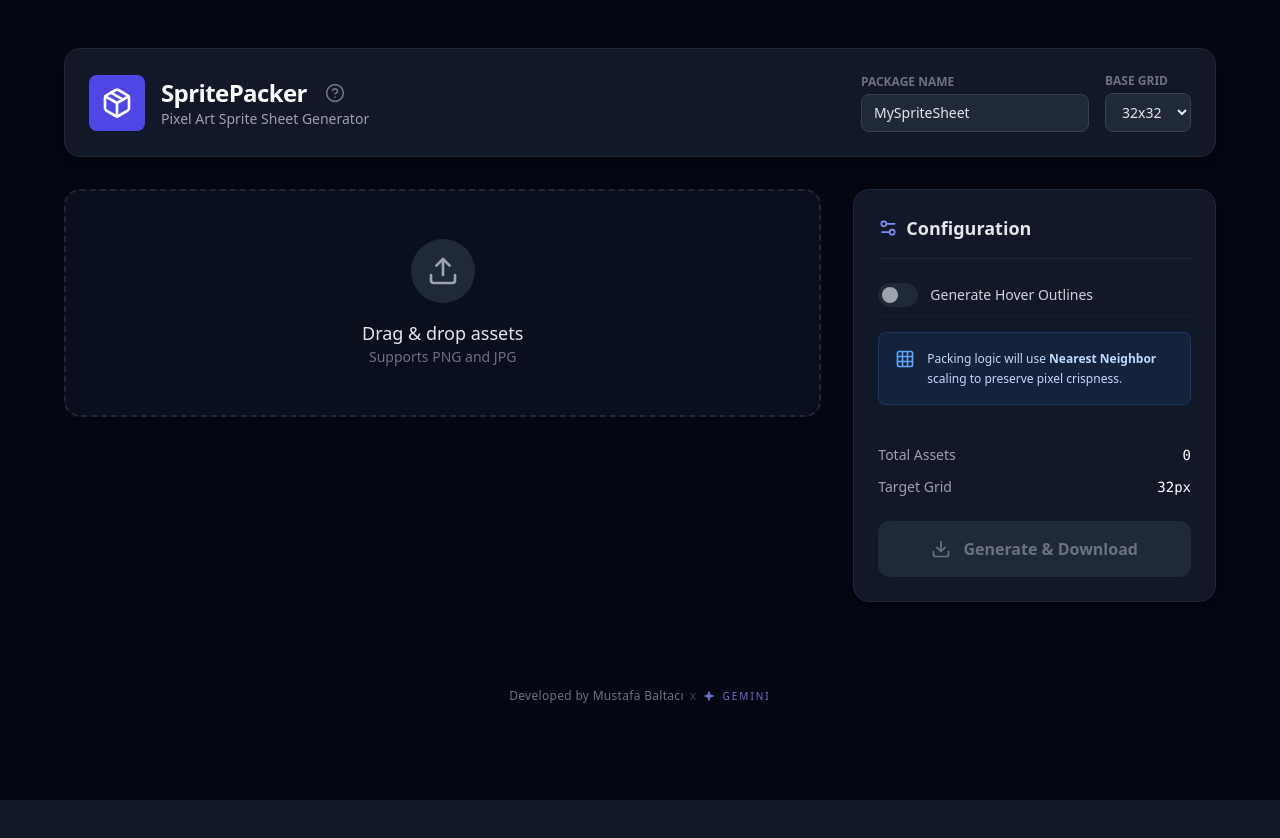
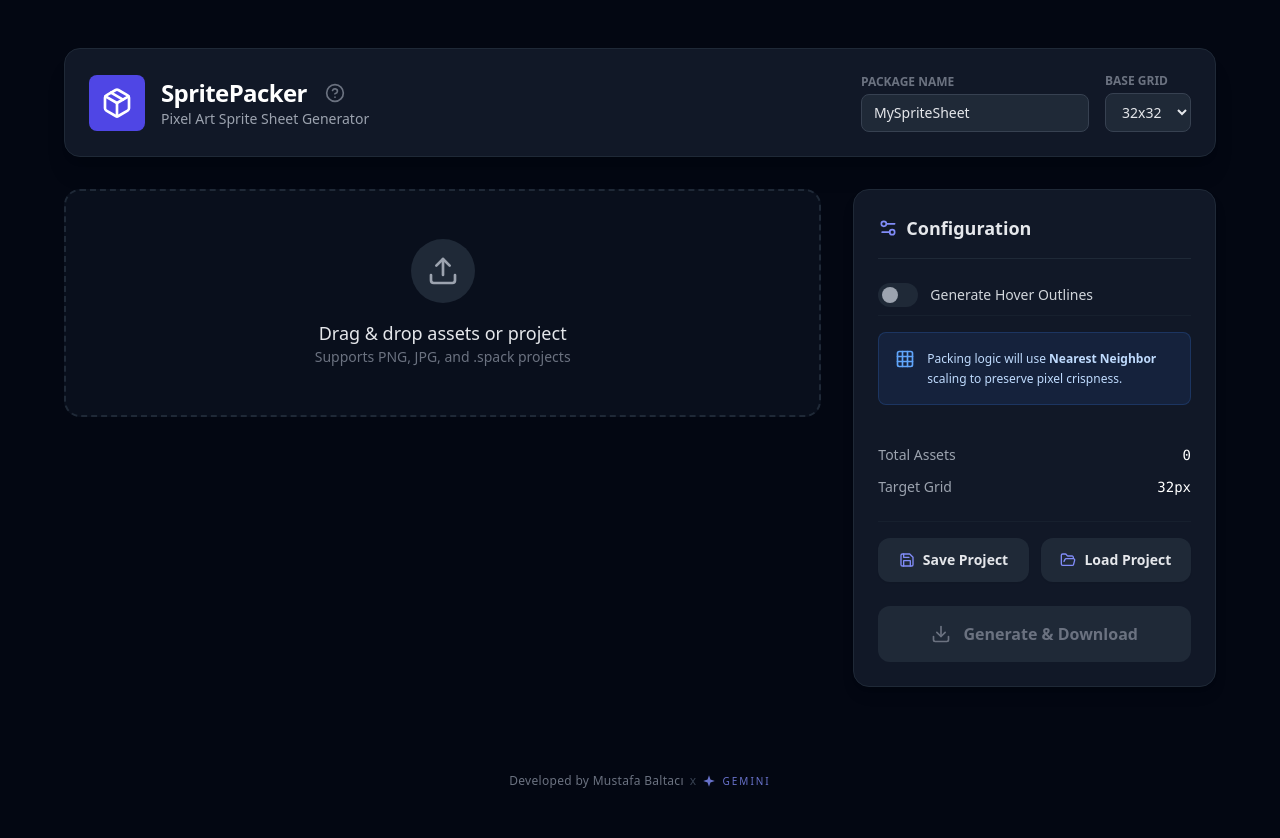
Before and after one commit to mustafabaltaci/APL, a React (Vite) app: page / in a window 1280 px wide. Shown: the top 838 px of the page. Before the commit the page ends 800 px from the top, so only its background shows below. Built offline with nearby package versions, Linux system fonts and the light colour scheme.

Commit message:
Save & Load

```diff
--- a/src/App.jsx
+++ b/src/App.jsx
@@ -11,7 +11,9 @@ import {
   XCircle,
   HelpCircle,
   X,
-  Image as ImageIcon
+  Image as ImageIcon,
+  Save,
+  FolderOpen
 } from 'lucide-react';
 import { generateSpriteSheet } from './utils/canvasProcessor';
 
@@ -25,8 +27,50 @@ export default function App() {
   const [isGenerating, setIsGenerating] = useState(false);
   const [isModalOpen, setIsModalOpen] = useState(false);
 
-  const onDrop = useCallback((acceptedFiles) => {
-    const newAssets = acceptedFiles.map(file => {
+  const onDrop = useCallback(async (acceptedFiles) => {
+    // Check if a project file is dropped
+    const projectFile = acceptedFiles.find(file => file.name.endsWith('.spack') || file.name.endsWith('.json'));
+    if (projectFile) {
+      const reader = new FileReader();
+      reader.onload = async (e) => {
+        try {
+          const data = JSON.parse(e.target.result);
+          if (!data || !data.assets || !data.packageName) {
+            throw new Error('Invalid project structure');
+          }
+
+          setPackageName(data.packageName);
+          if (data.baseResolution) setBaseResolution(data.baseResolution);
+          if (data.generateOutlines !== undefined) setGenerateOutlines(data.generateOutlines);
+
+          const restoredAssets = await Promise.all(data.assets.map(async (asset) => {
+            const res = await fetch(asset.base64Data);
+            const blob = await res.blob();
+            const file = new File([blob], asset.fileName, { type: asset.fileType });
+            return {
+              id: asset.id || Math.random().toString(36).substr(2, 9),
+              customName: asset.customName || asset.fileName,
+              file: file,
+              preview: URL.createObjectURL(file),
+              gridSpan: asset.gridSpan || { w: 1, h: 1 },
+              padding: asset.padding || { x: 0, y: 0 },
+              removeBg: asset.removeBg || false,
+              tolerance: asset.tolerance || 15
+            };
+          }));
+
+          setAssets(restoredAssets);
+        } catch (error) {
+          console.error("Failed to load project:", error);
+          alert("Invalid project file.");
+        }
+      };
+      reader.readAsText(projectFile);
+      return;
+    }
+
+    const imageFiles = acceptedFiles.filter(file => file.type.startsWith('image/'));
+    const newAssets = imageFiles.map(file => {
       const lastDotIndex = file.name.lastIndexOf('.');
       const customName = lastDotIndex !== -1 ? file.name.substring(0, lastDotIndex) : file.name;
 
@@ -48,7 +92,9 @@ export default function App() {
     onDrop,
     accept: {
       'image/png': ['.png'],
-      'image/jpeg': ['.jpg', '.jpeg']
+      'image/jpeg': ['.jpg', '.jpeg'],
+      'application/json': ['.json', '.spack'],
+      'application/x-spritepacker': ['.spack']
     }
   });
 
@@ -80,6 +126,52 @@ export default function App() {
     link.href = URL.createObjectURL(blob);
     link.click();
     URL.revokeObjectURL(link.href);
+  };
+
+  const handleSaveProject = async () => {
+    try {
+      const serializedAssets = await Promise.all(
+        assets.map(async (asset) => {
+          return new Promise((resolve, reject) => {
+            const reader = new FileReader();
+            reader.onload = () => {
+              resolve({
+                id: asset.id,
+                customName: asset.customName,
+                gridSpan: asset.gridSpan,
+                padding: asset.padding,
+                removeBg: asset.removeBg,
+                tolerance: asset.tolerance,
+                fileName: asset.file.name,
+                fileType: asset.file.type,
+                base64Data: reader.result
+              });
+            };
+            reader.onerror = reject;
+            reader.readAsDataURL(asset.file);
+          });
+        })
+      );
+
+      const projectData = {
+        version: 1,
+        packageName,
+        baseResolution,
+        generateOutlines,
+        assets: serializedAssets
+      };
+
+      const dataStr = "data:text/json;charset=utf-8," + encodeURIComponent(JSON.stringify(projectData));
+      const downloadAnchorNode = document.createElement('a');
+      downloadAnchorNode.setAttribute("href", dataStr);
+      downloadAnchorNode.setAttribute("download", `${packageName}_workspace.spack`);
+      document.body.appendChild(downloadAnchorNode);
+      downloadAnchorNode.click();
+      downloadAnchorNode.remove();
+    } catch (error) {
+      console.error('Failed to save project:', error);
+      alert('Failed to save project.');
+    }
   };
 
   const handleGenerate = async () => {
@@ -186,9 +278,9 @@ export default function App() {
               </div>
               <div className="text-center">
                 <p className="text-lg font-medium text-gray-200">
-                  {isDragActive ? 'Drop your sprites here' : 'Drag & drop assets'}
+                  {isDragActive ? 'Drop your sprites or project here' : 'Drag & drop assets or project'}
                 </p>
-                <p className="text-sm text-gray-500">Supports PNG and JPG</p>
+                <p className="text-sm text-gray-500">Supports PNG, JPG, and .spack projects</p>
               </div>
             </div>
 
@@ -335,6 +427,31 @@ export default function App() {
                 </div>
               </div>
 
+              <div className="grid grid-cols-2 gap-3 pt-4 border-t border-gray-800/50">
+                <button
+                  onClick={handleSaveProject}
+                  className="py-3 bg-gray-800 hover:bg-gray-700 text-gray-200 text-sm font-semibold rounded-xl flex items-center justify-center gap-2 transition-all shadow-sm"
+                >
+                  <Save className="w-4 h-4 text-indigo-400" />
+                  Save Project
+                </button>
+                <label className="cursor-pointer py-3 bg-gray-800 hover:bg-gray-700 text-gray-200 text-sm font-semibold rounded-xl flex items-center justify-center gap-2 transition-all shadow-sm">
+                  <FolderOpen className="w-4 h-4 text-indigo-400" />
+                  Load Project
+                  <input
+                    type="file"
+                    accept=".spack,.json"
+                    className="hidden"
+                    onChange={(e) => {
+                      if (e.target.files && e.target.files.length > 0) {
+                        onDrop(Array.from(e.target.files));
+                        e.target.value = null; // reset to allow loading the same file again
+                      }
+                    }}
+                  />
+                </label>
+              </div>
+
               <button
                 onClick={handleGenerate}
                 disabled={assets.length === 0 || isGenerating}
```
